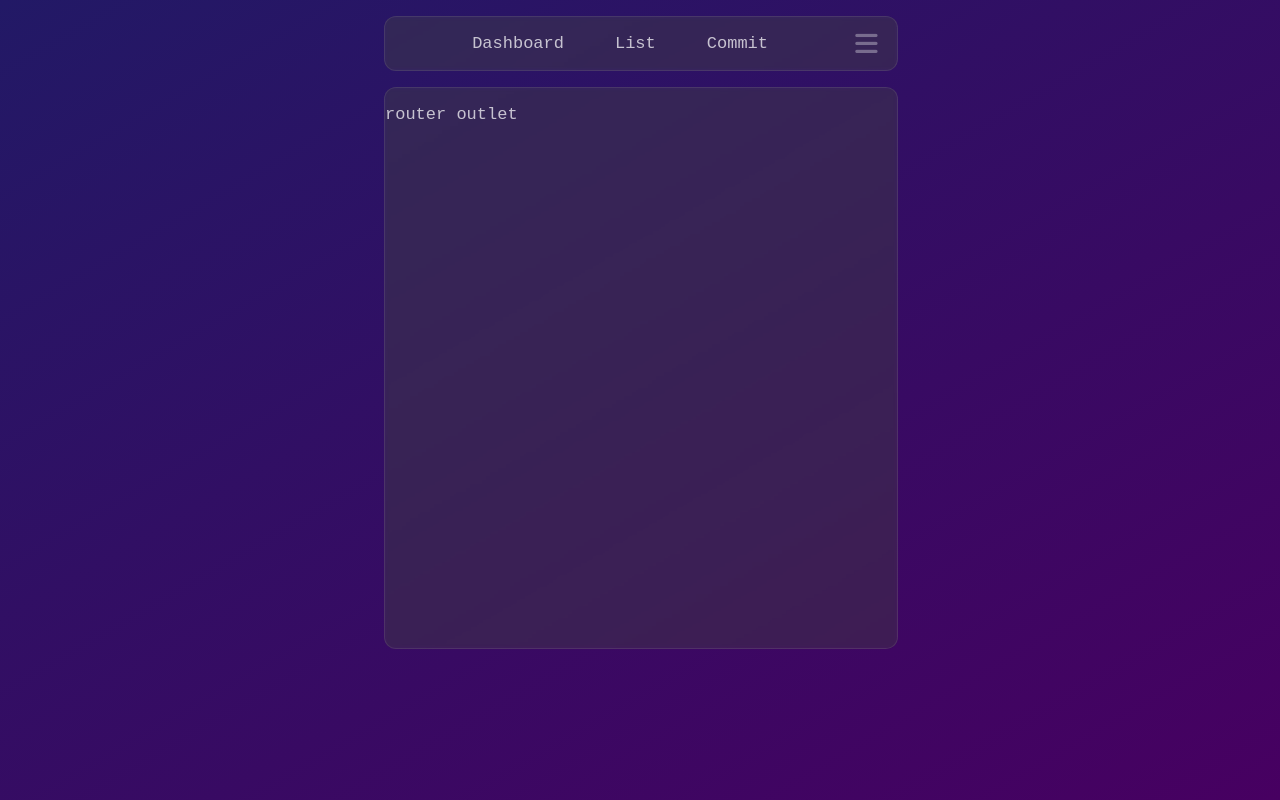
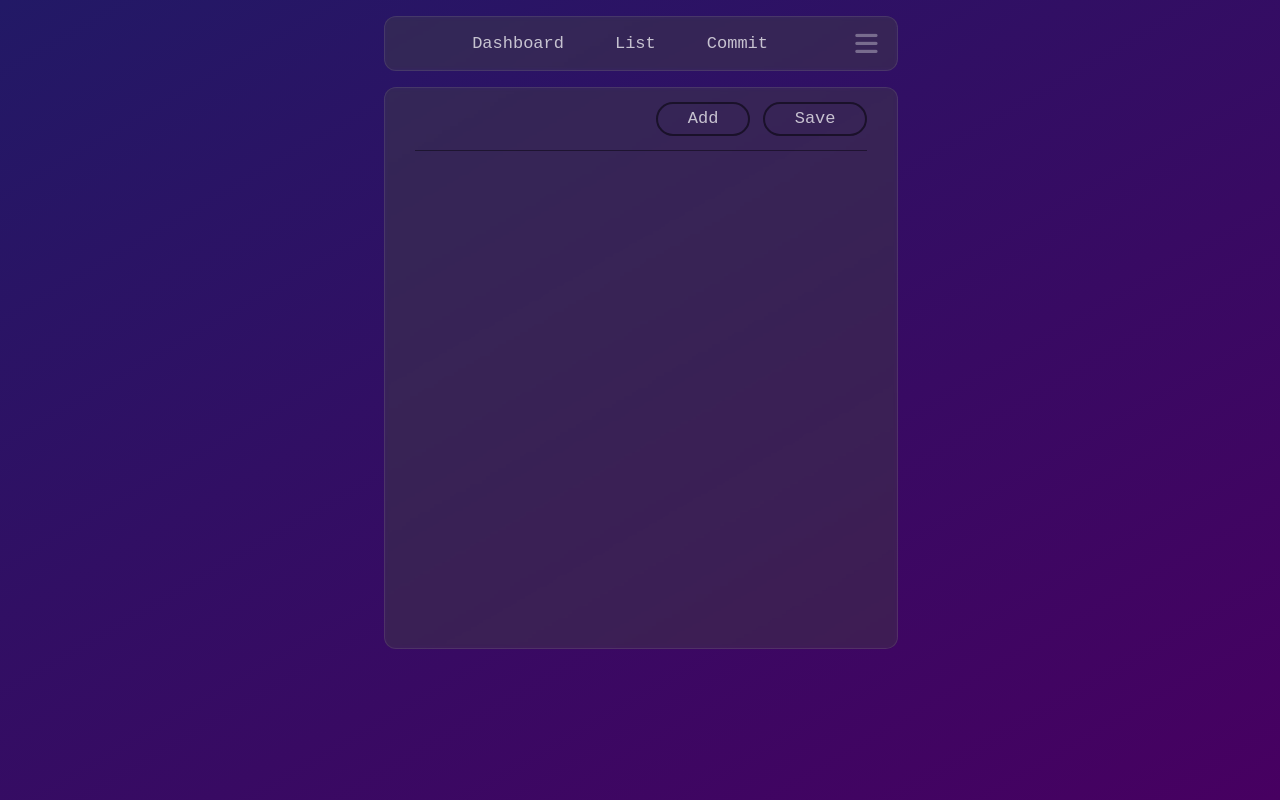
Before and after one commit to Sergestos/TrackHub, an Angular app in the folder App/trackhub/: page /app/commit in a window 1280 px wide. Before the commit this address led to /. Built offline with nearby package versions, Linux system fonts and the light colour scheme.

Commit message:
TRH-5 commit page - controls

```diff
--- a/App/trackhub/src/app/app-routing.module.ts
+++ /dev/null
@@ -1,10 +0,0 @@
-import { NgModule } from '@angular/core';
-import { RouterModule, Routes } from '@angular/router';
-
-const routes: Routes = [];
-
-@NgModule({
-  imports: [RouterModule.forRoot(routes)],
-  exports: [RouterModule]
-})
-export class AppRoutingModule { }
--- a/App/trackhub/src/app/app.module.ts
+++ b/App/trackhub/src/app/app.module.ts
@@ -1,7 +1,5 @@
 import { NgModule } from '@angular/core';
 import { BrowserModule, provideClientHydration } from '@angular/platform-browser';
-
-import { AppRoutingModule } from './app-routing.module';
 import { AppComponent } from './app.component';
 import { SpaModule } from './spa/spa.module';
 import { RouterModule } from '@angular/router';
@@ -12,7 +10,6 @@ import { RouterModule } from '@angular/router';
     ],
     imports: [
         BrowserModule,
-        AppRoutingModule,
         RouterModule,
         SpaModule
     ],
--- /dev/null
+++ b/App/trackhub/src/app/spa/commit/commit.component.css
@@ -0,0 +1,27 @@
+.top-wrapper {
+    display: flex;
+    flex-direction: row;
+    justify-content: space-between;
+
+    margin: 0 1.75rem;
+    padding-bottom: 1.75vh;
+    border-bottom: 1px solid rgba(0, 0, 0, 0.425);
+
+    .total-encounter {
+        margin-left: 0.75rem;
+        margin-top: 0.75vh;
+
+        p {
+            color: var(--color-mid-ascent);
+        }
+    }
+
+    .controls {
+        margin-top: 1.75vh;
+
+        input[type=button] {
+            margin-left: 0.75rem;
+            padding: 0.66vh 1.75rem;
+        }
+    }
+}
--- /dev/null
+++ b/App/trackhub/src/app/spa/commit/commit.component.html
@@ -0,0 +1,11 @@
+<main>
+    <div class="top-wrapper">
+        <div class="total-encounter">
+            <!-- <p>Total played: {{ totalEcounter }} m</p> -->
+        </div>
+        <div class="controls">
+            <input type="button" class="btn" value="Add"/>
+            <input type="button" class="btn" value="Save"/>
+        </div>
+    </div>
+</main>
--- /dev/null
+++ b/App/trackhub/src/app/spa/commit/commit.component.ts
@@ -0,0 +1,10 @@
+import { Component } from '@angular/core';
+
+@Component({
+  selector: 'trh-commit',
+  templateUrl: './commit.component.html',
+  styleUrls: ['./commit.component.css']
+})
+export class CommitComponent {
+    public totalEcounter: number = 0;
+}
--- a/App/trackhub/src/app/spa/spa-container/spa-container.component.html
+++ b/App/trackhub/src/app/spa/spa-container/spa-container.component.html
@@ -9,7 +9,6 @@
         <i class="fa-solid fa-bars fa-xl"></i>
     </div>
     <div class="card content">
-        <p>router outlet</p>
         <router-outlet></router-outlet>
     </div>
 </main>
--- a/App/trackhub/src/styles.css
+++ b/App/trackhub/src/styles.css
@@ -5,3 +5,18 @@
     font-family: monospace, monospace;
     font-size: 17px;
 }
+
+.btn {
+    background-color: transparent;
+    border: 2px solid rgba(0, 0, 0, 0.521);
+    border-radius: 18px;
+    color: var(--color-mid-ascent);
+    cursor: pointer;
+    transition: background-color 0.3s, color 0.3s, border-color 0.3s;
+}
+
+.btn:hover {
+    background-color: rgb(0, 0, 0);
+    color: white;
+    border-color: black;
+}
```
Also changed, not shown: App/trackhub/src/app/spa/commit/exercise/exercise.component.ts (added, +10 -0 lines), App/trackhub/src/app/spa/spa-routing.module.ts (added, +20 -0 lines), App/trackhub/src/app/spa/spa.module.ts (+8 -2 lines), App/trackhub/src/app/spa/commit/exercise/exercise.component.css (added), App/trackhub/src/app/spa/commit/exercise/exercise.component.html (added).
